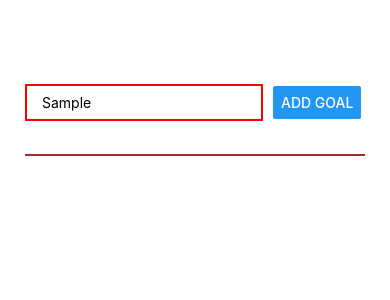
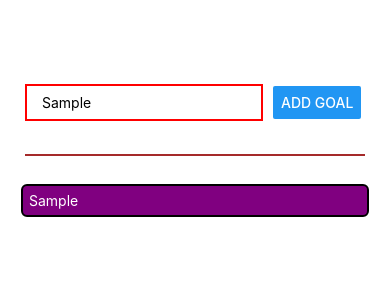
Before and after one commit to Dhanendra-Singh-Goud/Native-Project-Repo, a React Native app: screen / in a window 390 px wide. Both pictures are taken after typing "Sample" into the empty fields and a click on the button "ADD GOAL". Shown: the top 300 px of the page. Built offline with nearby package versions, Linux system fonts and the light colour scheme.

Commit message:
added style finally

```diff
--- a/App.js
+++ b/App.js
@@ -21,7 +21,7 @@ export default function App() {
       </View>
       <View style={styles.goalsContainer}>
 
-        {courseGoal.map((goal)=> <Text key={goal} style={styles.listItem}>{goal}</Text>)}
+        {courseGoal.map((goal)=> <Text key={goal}  style = {styles.listInput} >{goal}</Text>)}
       </View>
 
     </View>
@@ -56,11 +56,14 @@ const styles = StyleSheet.create({
   goalsContainer:{
     flex:6,
   },
-  listItem:{
-    margin:8,
-    padding:8,
+  listInput:{
     borderRadius:6,
-    borderColor:"purple",
+    borderWidth:2,
+    padding:6,
+    margin:6,
+    backgroundColor:'purple',
     color:'white'
+
   }
+
 });
```
